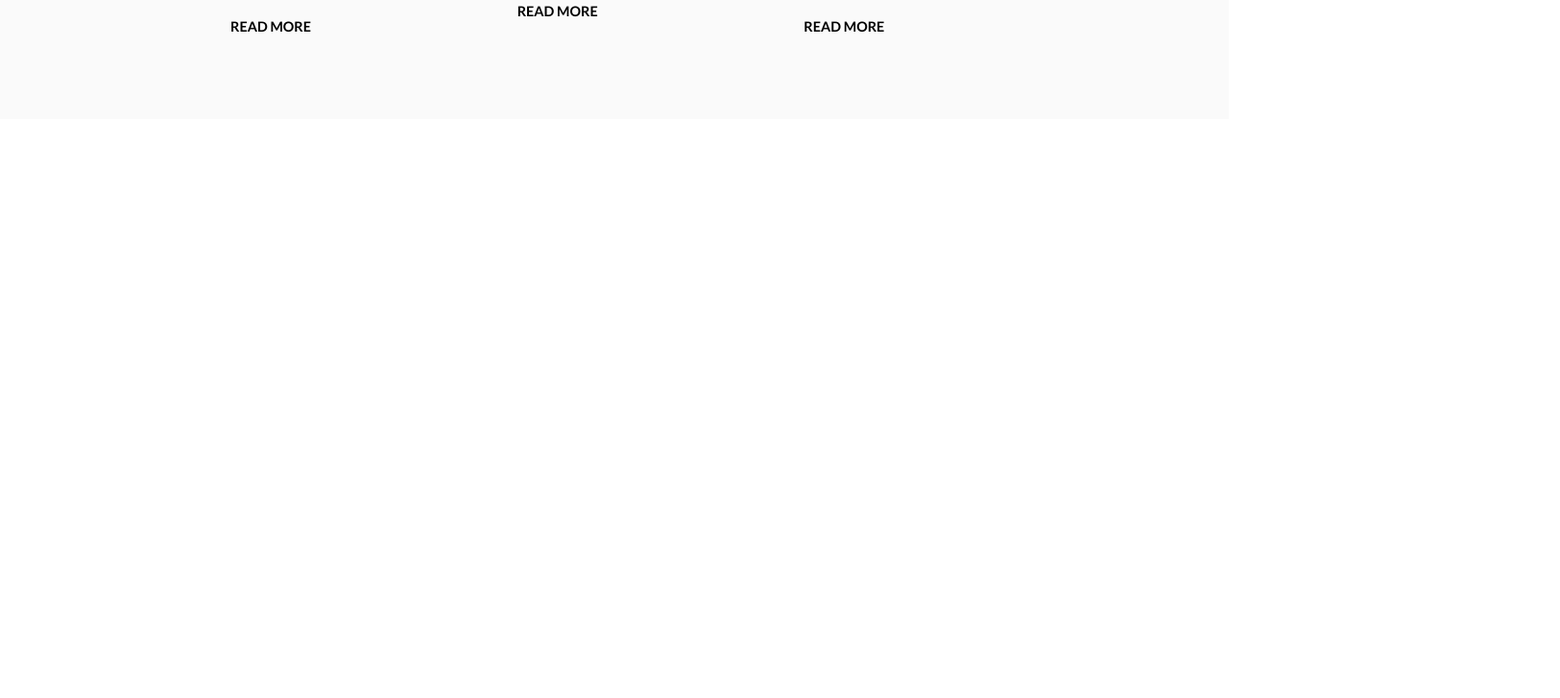
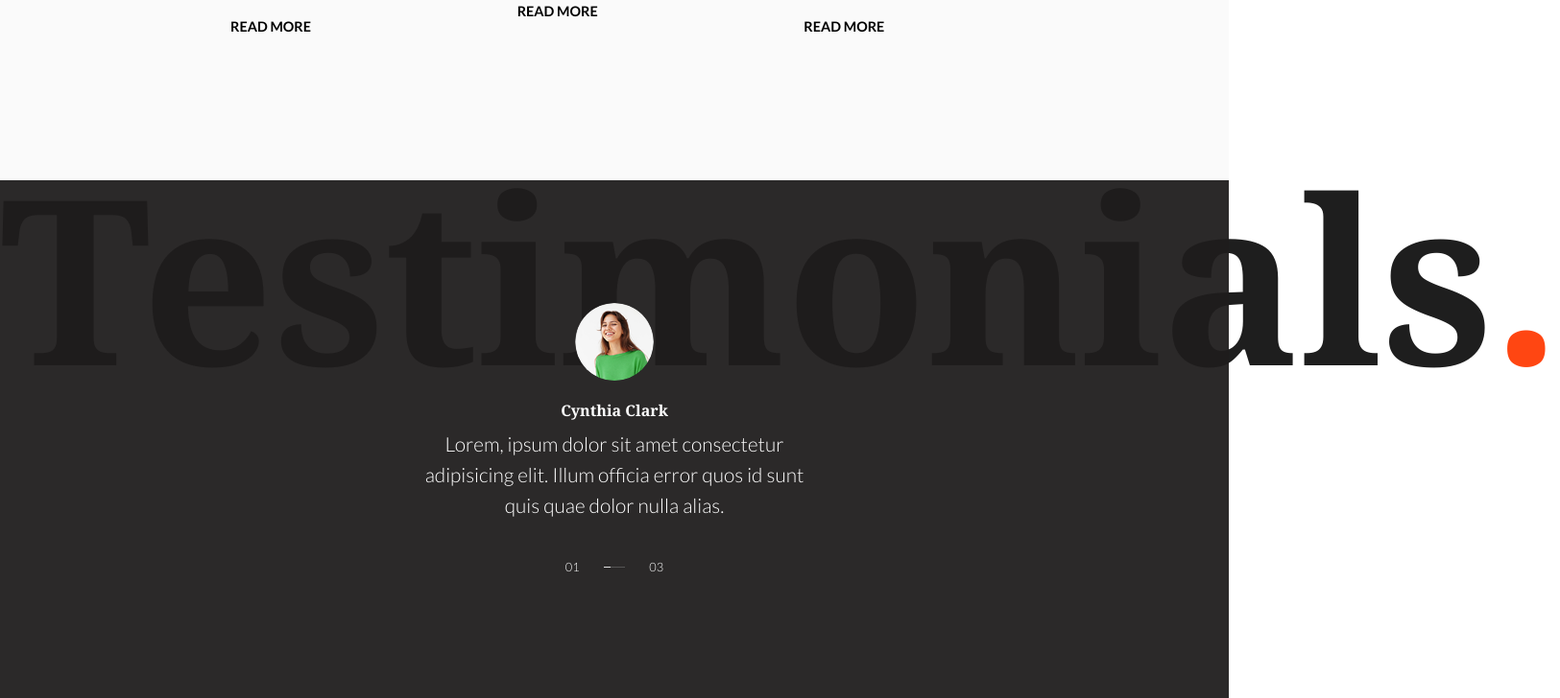
Before and after one commit to DavideIsaia/proj-html-vuejs, a Vue app: page / in a window 1280 px wide. Shown: the part 4680-5408 px from the top of the page at 96% size, 1625 px wide, since content can reach past the window. Before the commit the page ends 4804 px from the top, so only its background shows below. Built offline with nearby package versions, Linux system fonts and the light colour scheme; a web font is replaced by a local one.

Commit message:
componente testimonials aggiunto

```diff
--- a/src/components/AppMain.vue
+++ b/src/components/AppMain.vue
@@ -58,6 +58,8 @@
     </section>
     <!-- section latest news -->
     <NewsCard />
+    <!-- section testimonials -->
+    <TestimonialsCard />
   </main>
 </template>
 
@@ -67,6 +69,7 @@ import CitCard from "./CitCard.vue";
 import CalendarCard from "./CalendarCard.vue";
 import ProgressCard from "./ProgressCard.vue";
 import NewsCard from "./NewsCard.vue";
+import TestimonialsCard from "./TestimonialsCard.vue";
 export default {
   name: "AppMain",
   components: {
@@ -75,6 +78,7 @@ export default {
     CalendarCard,
     ProgressCard,
     NewsCard,
+    TestimonialsCard,
   },
   data() {
     return {
--- /dev/null
+++ b/src/components/TestimonialsCard.vue
@@ -0,0 +1,83 @@
+<template>
+  <section class="testimonials">
+    <h3 class="title bold">Testimonials<span>.</span></h3>
+    <div class="overlay">
+      <img src="../assets/img/h3-img-04.png" alt="Cynthia Clark" />
+      <div class="title bold">Cynthia Clark</div>
+      <p class="text">
+        Lorem, ipsum dolor sit amet consectetur adipisicing elit. Illum officia
+        error quos id sunt quis quae dolor nulla alias.
+      </p>
+      <div class="active-img">
+        <span class="text">01</span>
+        <div class="progress-bar">
+          <div class="elapsed"></div>
+        </div>
+        <span class="text">03</span>
+      </div>
+    </div>
+  </section>
+</template>
+
+<script>
+export default {
+  name: "TestimonialsCard",
+};
+</script>
+
+<style lang="scss" scoped>
+@import "../style/variables.scss";
+.testimonials {
+  text-align: center;
+  position: relative;
+  h3 {
+    font-size: 15rem;
+  }
+  .overlay {
+    position: absolute;
+    top: 4rem;
+    left: 0;
+    width: 100%;
+    background-color: #1e1c1cf0;
+    padding: 8rem;
+    .title,
+    .text,
+    span {
+      color: $txt-color-01;
+    }
+    p {
+      margin: 0.5rem auto;
+      width: 40%;
+    }
+    img {
+      width: 8%;
+      border-radius: 50%;
+      margin-bottom: 1rem;
+    }
+    .active-img {
+      display: flex;
+      justify-content: space-between;
+      align-items: center;
+      width: 15%;
+      margin: 2rem auto;
+      span {
+        font-size: 0.8rem;
+        margin: 0 2em;
+      }
+    }
+    .progress-bar {
+      position: relative;
+      height: 1px;
+      width: 100%;
+      background-color: $txt-color-11;
+    }
+    .elapsed {
+      position: absolute;
+      left: 0;
+      width: 33%;
+      height: 100%;
+      background-color: $bg-color-07;
+    }
+  }
+}
+</style>
```
